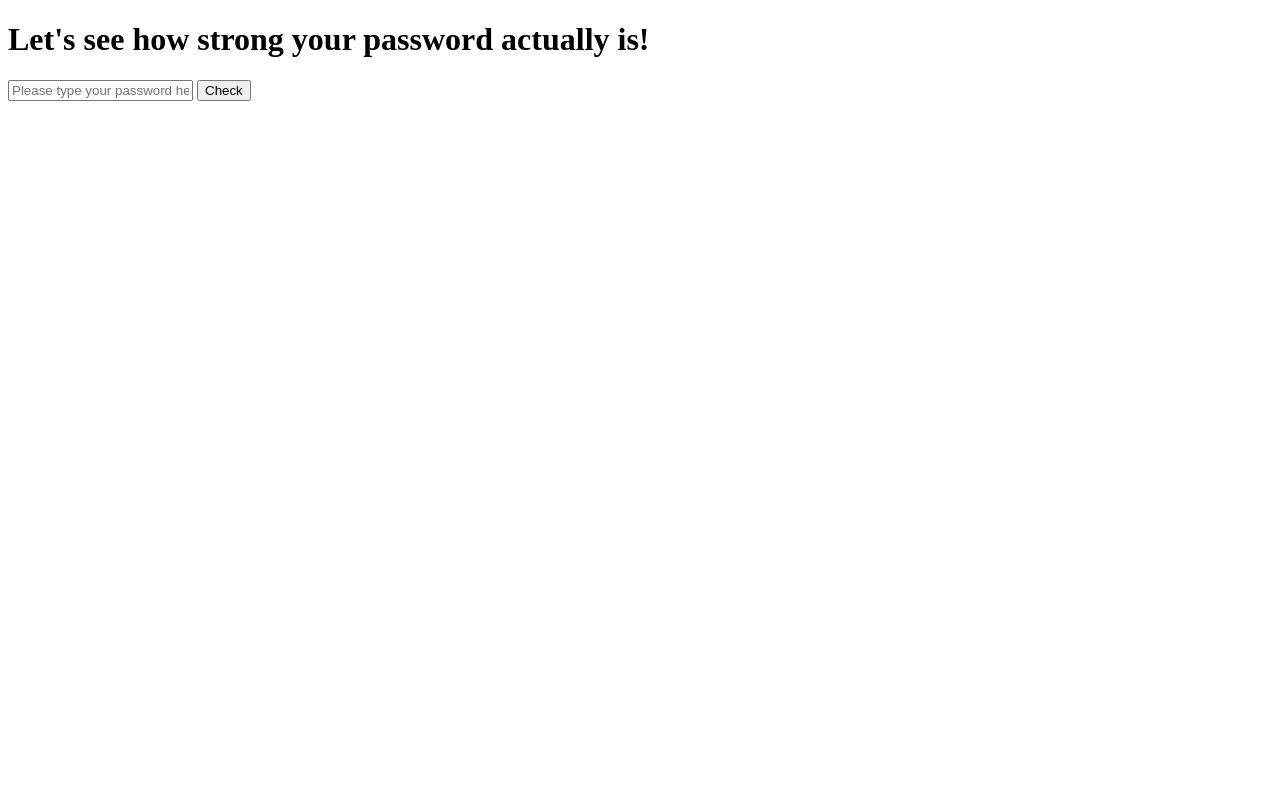
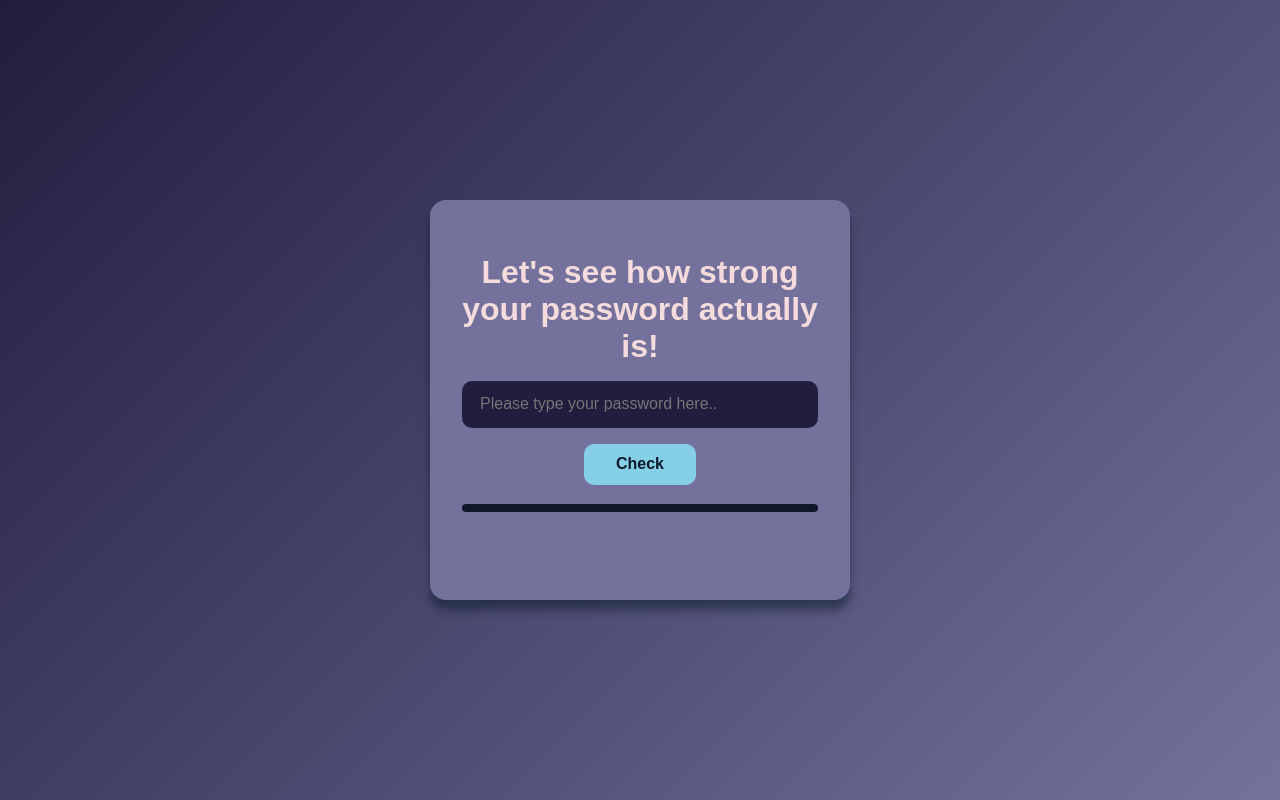
Before and after one commit to light-cybersec/password_check, a plain HTML site: page index.html in a window 1280 px wide. Drawn offline with Linux system fonts and the light colour scheme.

Commit message:
Fonts and colors
omg it looks actually cute rn! the background color and fonts are set now. The logic for password will implement later.

```diff
--- a/index.html
+++ b/index.html
@@ -1,19 +1,129 @@
 <!DOCTYPE html>
-<html>
+<html lang ="en">
 <head>
   <meta charset="UTF-8">
-  <title> ~~Password Checker~~ </title>
+  <title> ~Password Checker~ </title>
+
+  <style>
+    :root {
+      --bg: #201d3e;
+      --panel: #74719d;
+      --text: #f5dbdb;
+      --accent: #85d0e7;
+      --accent-dark: #790c0c;
+    }
+
+    * {box-sizing: border-box;}
+
+    body {
+      margin: 0;
+      min-height: 100vh;
+      display: flex;
+      align-items: center;
+      justify-content: center;
+      background: linear-gradient(135deg, var(--bg), var(--panel));
+      color: var(--text);
+      font-family: 'Poppins', sans-serif;}
+
+      .panel {
+        background: var(--panel);
+        padding: 2rem;
+        border-radius: 16px;
+        width: min(420px, 90%);
+        box-shadow: 0 10px 10px rgba(5, 27, 42, 0.5);
+        text-align: center;
+        animation: fadeIn 1s ease-in-out;}
+
+      h1{
+        font-size: 2rem;
+        margin-bottom: 1rem;}
+
+
+        input {
+          width: 100%;
+          padding: 0.8rem 1rem;
+          border-radius: 10px;
+          border: 2px solid transparent;
+          background: var(--bg);
+          color: var(--text);
+          font-size: 1rem;
+          outline: none;
+          transition: border-color 0.3s box-shadow 0.2s;}
+
+        input:focus {
+            border-color: var(--accent);
+            box-shadow: 0 0 4px var(--accent-dark);}
+
+
+        button {
+          margin-top: 1rem;
+          padding: 0.7rem 2rem;
+          border: none;
+          border-radius: 10px;
+          background: var(--accent);
+          color: #0f172a;
+          font-size: 1rem;
+          font-weight: 600;
+          cursor: pointer;
+          transition: transform 0.15s, background 0.2s;}
+
+
+        button:hover {
+          background: var(--accent-dark);
+          transform: translateY(-2px);}
+
+
+          button:active { transform: translateY(0); }
+
+/* strength bar, control the width and color with JS later */
+    .bar {
+      height: 8px;
+      margin-top: 1.2rem;
+      border-radius: 99px;
+      background: #0f172a;
+      overflow: hidden;
+    }
+
+    #bar-fill {
+      height: 100%;
+      width: 0%;
+      background: #1e1449;
+      transition: width 0.4s, background 0.4s;
+    }
+
+    #result {
+      min-height: 1.5em;
+      margin-top: 1rem;
+      font-weight: 600;
+    }
+
+    @keyframes fadeIn {
+      from { opacity: 0; transform: translateY(15px); }
+      to   { opacity: 1; transform: translateY(0); }
+    }
+
+  </style>
+
+
+
 </head>
+
+
 <body>
-  <h1> Let's see how strong your password actually is! </h1>
+  <div class = "panel">
+    <h1> Let's see how strong your password actually is! </h1>
 
-  <input type="password" id="password" placeholder="Please type your password here.. ">
+    <input type="password" id="password" placeholder="Please type your password here.. ">
 
-  <button id="check">Check</button>
+    <button id="check">Check</button>
 
-  <p id="result"></p>
+    <div class="bar"><div id="bar-fill"></div></div>
+
+    <p id="result"></p>
+  </div>
 
   <script>
+// The logic of checking password here
 
 
 
```
